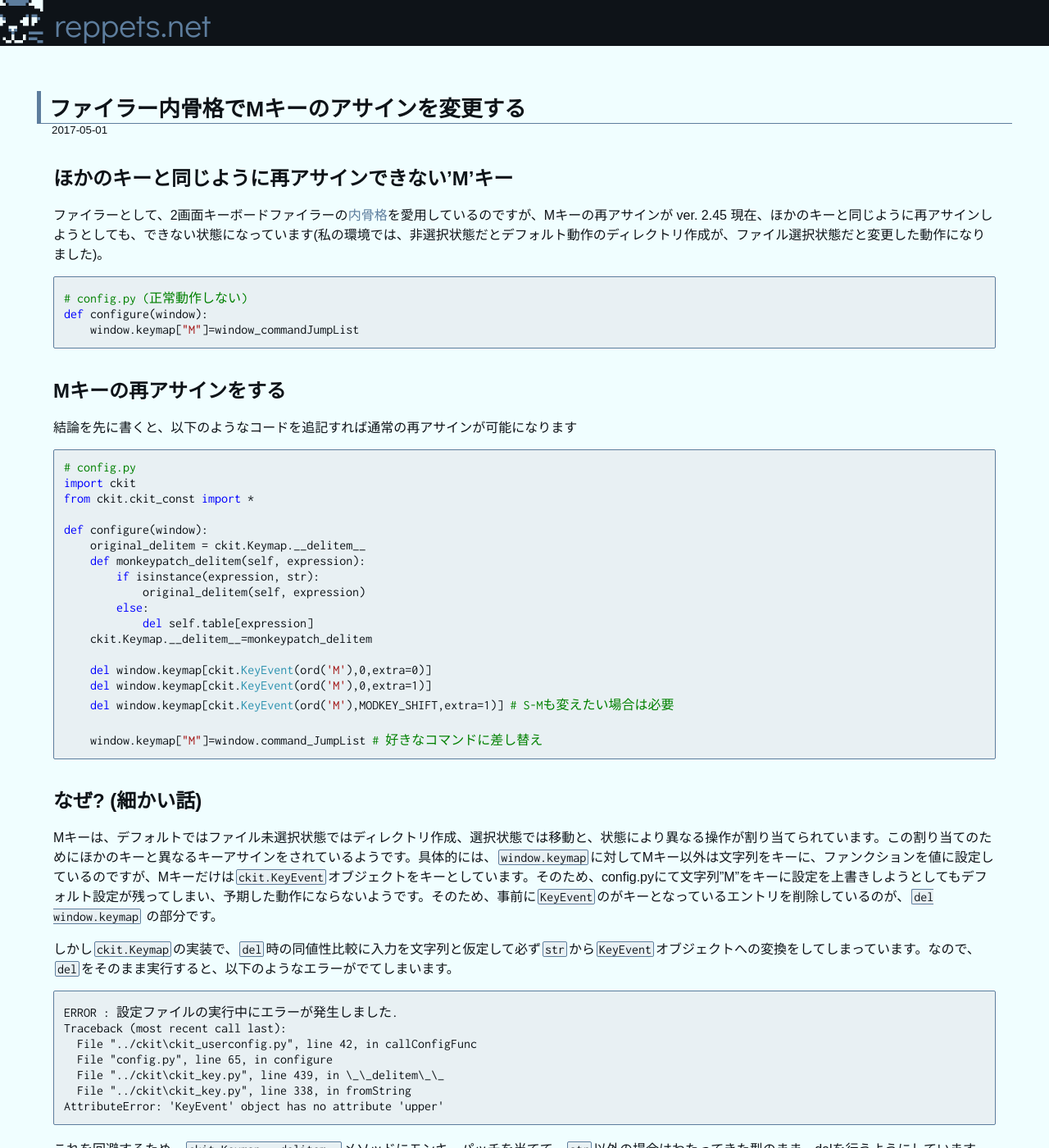
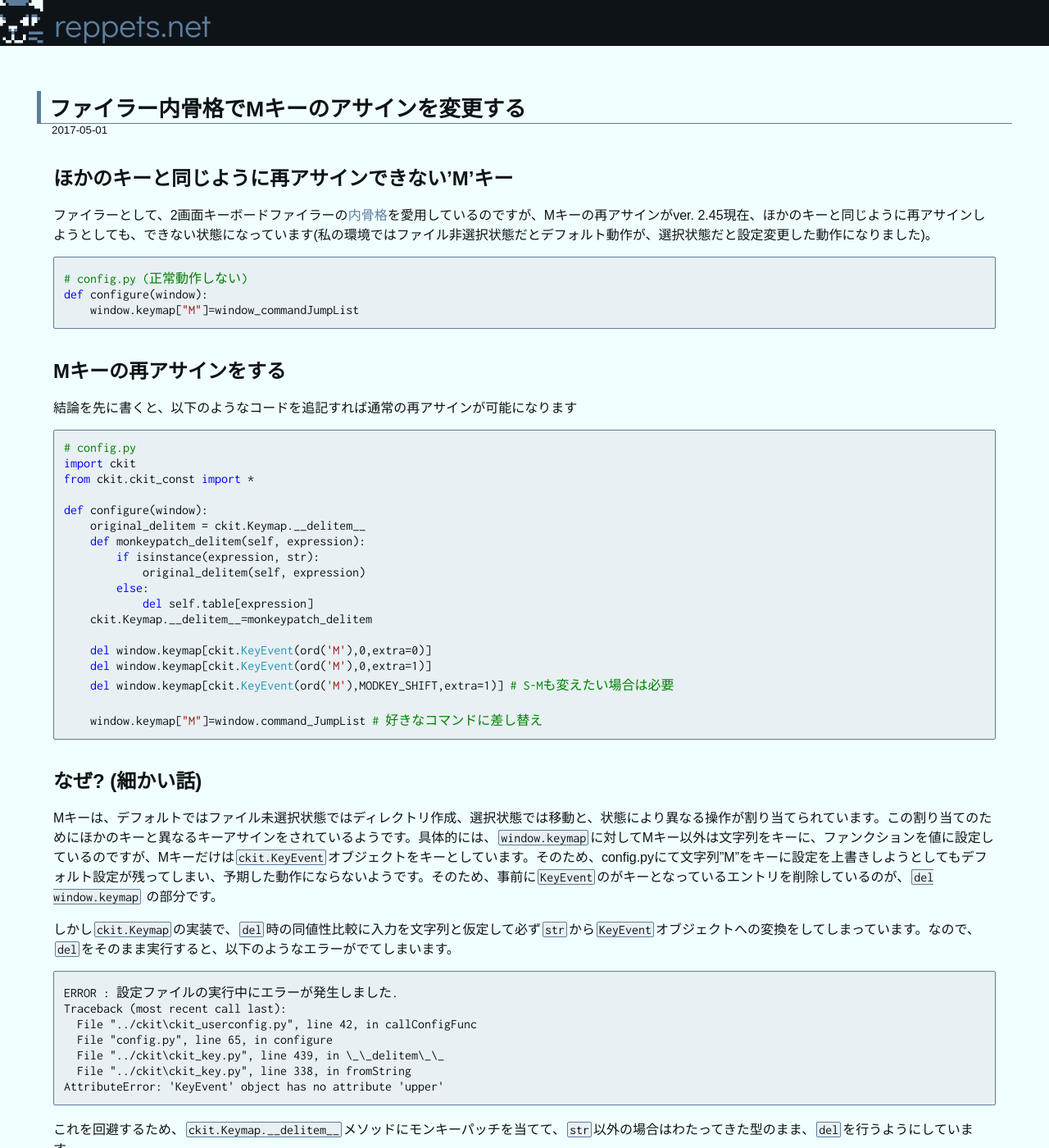
Before and after one commit to reppets/reppets.github.io, a Jekyll site: the page built from _posts/2017-05-01-naikokkaku.md, in a window 1280 px wide and 1400 px high. Shown: the whole window at 82% size. Built offline with Jekyll 4.4.1, drawn with Linux system fonts in a browser that asks for light colours; our own code applies the rules of GitHub Pages for plain Markdown files; some of the changed text lies outside the part shown.

Commit message:
change some expressions

````diff
--- a/_posts/2017-05-01-naikokkaku.md
+++ b/_posts/2017-05-01-naikokkaku.md
@@ -4,7 +4,7 @@
 
 ## ほかのキーと同じように再アサインできない'M'キー
 
-ファイラーとして、2画面キーボードファイラーの[内骨格](https://sites.google.com/site/craftware/cfiler)を愛用しているのですが、Mキーの再アサインが ver. 2.45 現在、ほかのキーと同じように再アサインしようとしても、できない状態になっています(私の環境では、非選択状態だとデフォルト動作のディレクトリ作成が、ファイル選択状態だと変更した動作になりました)。
+ファイラーとして、2画面キーボードファイラーの[内骨格](https://sites.google.com/site/craftware/cfiler)を愛用しているのですが、Mキーの再アサインがver. 2.45現在、ほかのキーと同じように再アサインしようとしても、できない状態になっています(私の環境ではファイル非選択状態だとデフォルト動作が、選択状態だと設定変更した動作になりました)。
 
 ```python
 # config.py (正常動作しない)
@@ -53,4 +53,4 @@
 AttributeError: 'KeyEvent' object has no attribute 'upper'
 ```
 
-これを回避するため、`ckit.Keymap.__delitem__`メソッドにモンキーパッチを当てて、`str`以外の場合はわたってきた型のまま、delを行うようにしています。
+これを回避するため、`ckit.Keymap.__delitem__`メソッドにモンキーパッチを当てて、`str`以外の場合はわたってきた型のまま、`del`を行うようにしています。
````
